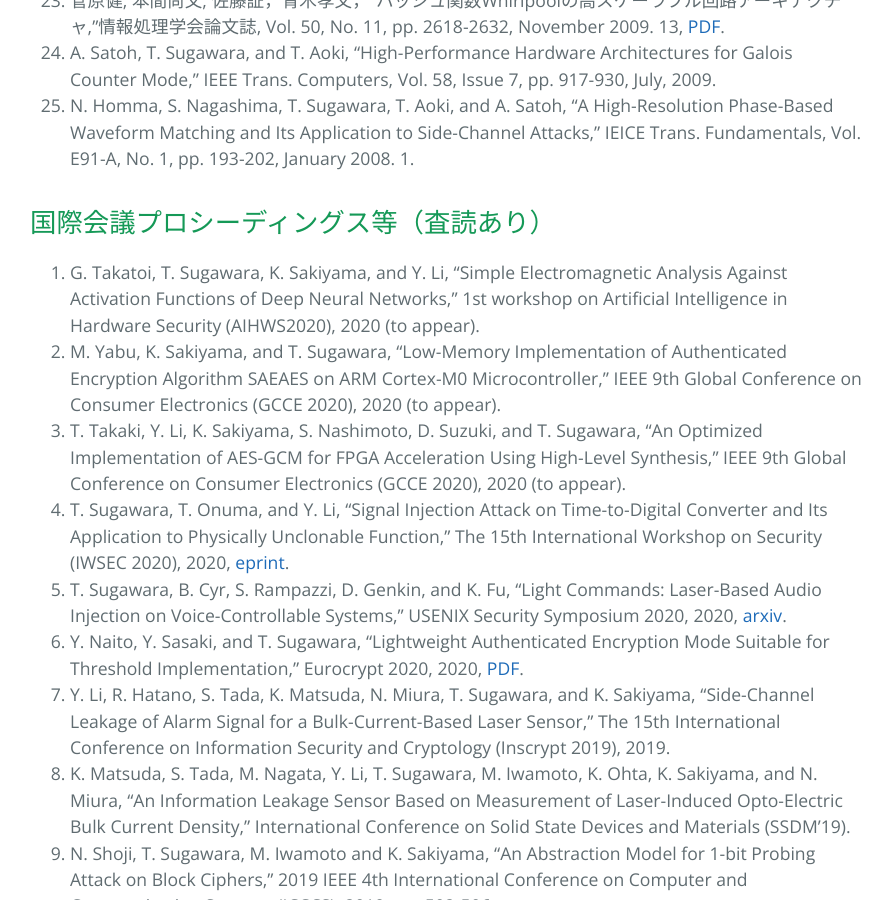
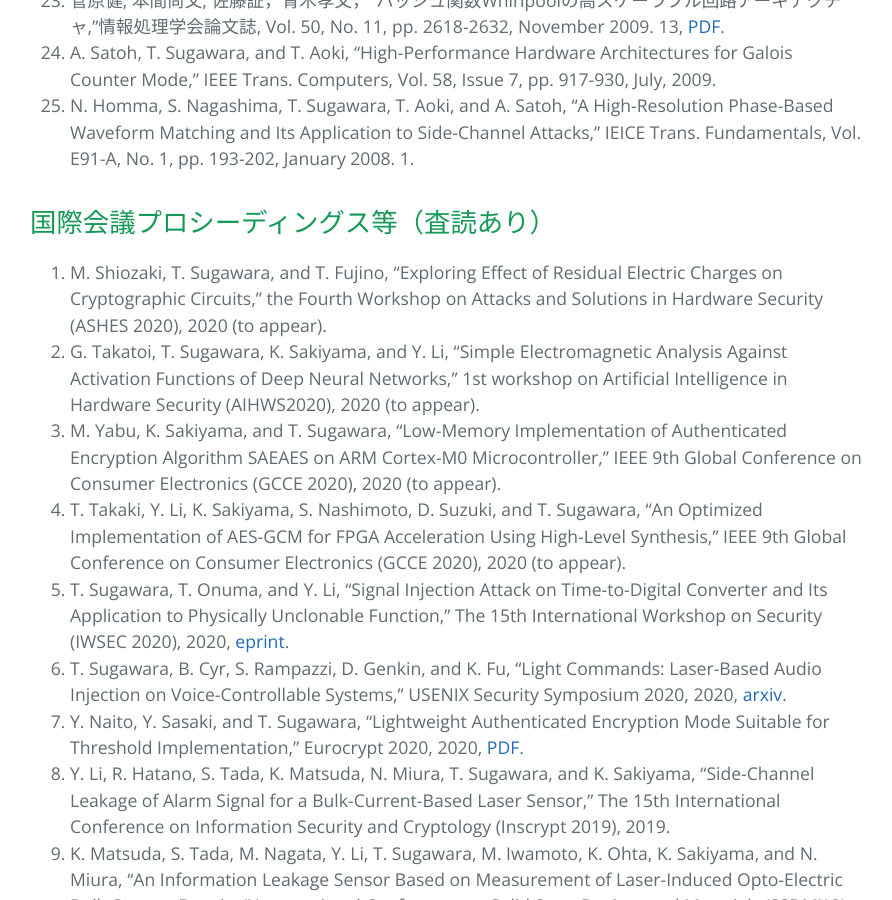
Before and after one commit to sugawara-bbbb/weblab, a Jekyll site: the page built from publication.md, in a window 1280 px wide and 900 px high, scrolled down 2231 px. Shown: the whole window, without its empty margins (194-1086 px from the left). Built offline with Jekyll 4.4.1, drawn with Linux system fonts in a browser that asks for light colours; our own code applies the rules of GitHub Pages for plain Markdown files; some of the changed text lies outside the part shown.

Commit message:
publication

```diff
--- a/publication.md
+++ b/publication.md
@@ -38,6 +38,7 @@ layout: default
 
 ## 国際会議プロシーディングス等（査読あり）
 
+1. M. Shiozaki, T. Sugawara, and T. Fujino, "Exploring Effect of Residual Electric Charges on Cryptographic Circuits," the Fourth Workshop on Attacks and Solutions in Hardware Security (ASHES 2020), 2020 (to appear).
 1. G. Takatoi, T. Sugawara, K. Sakiyama, and Y. Li, "Simple Electromagnetic Analysis Against Activation Functions of Deep Neural Networks," 1st workshop on Artificial Intelligence in Hardware Security (AIHWS2020), 2020 (to appear).
 1. M. Yabu, K. Sakiyama, and T. Sugawara, "Low-Memory Implementation of Authenticated Encryption Algorithm SAEAES on ARM Cortex-M0 Microcontroller," IEEE 9th Global Conference on Consumer Electronics (GCCE 2020), 2020 (to appear).
 1. T. Takaki, Y. Li, K. Sakiyama, S. Nashimoto, D. Suzuki, and T. Sugawara, "An Optimized Implementation of AES-GCM for FPGA Acceleration Using High-Level Synthesis," IEEE 9th Global Conference on Consumer Electronics (GCCE 2020), 2020 (to appear).
@@ -140,6 +141,7 @@ layout: default
 
 ## 講演・チュートリアル・パネルディスカッション等
 
+1. T. Sugawara, "Laser Injection Attacks on Integrated Circuits and Sensors," SPQR Laboratory Embedded Security Workshop, 2020 (invited).
 1. T. Sugawara, B. Cyr, S. Rampazzi, D. Genkin, and K. Fu, "Light Commands: Laser-Based Audio Injection on Voice-Controllable Systems," 2019, [Web](https://lightcommands.com).
 1. Y. Naito, M. Matsui, Y. Sakai, D. Suzuki, K. Sakiyama, T. Sugawara, "SAEAES," a Round-1 Candidate of the NIST Lightweight Cryptography project, [PDF](https://csrc.nist.gov/CSRC/media/Projects/Lightweight-Cryptography/documents/round-1/spec-doc/SAEAES-spec.pdf).
 1. Y. Naito and T. Sugawara, "Lightweight Authenticated Encryption Mode of Operation for Tweakable Block Ciphers," Cryptology ePrint Archive: Report 2019/339.
```
Also changed, not shown: _member/sugawara.md (+1 -0 lines).
